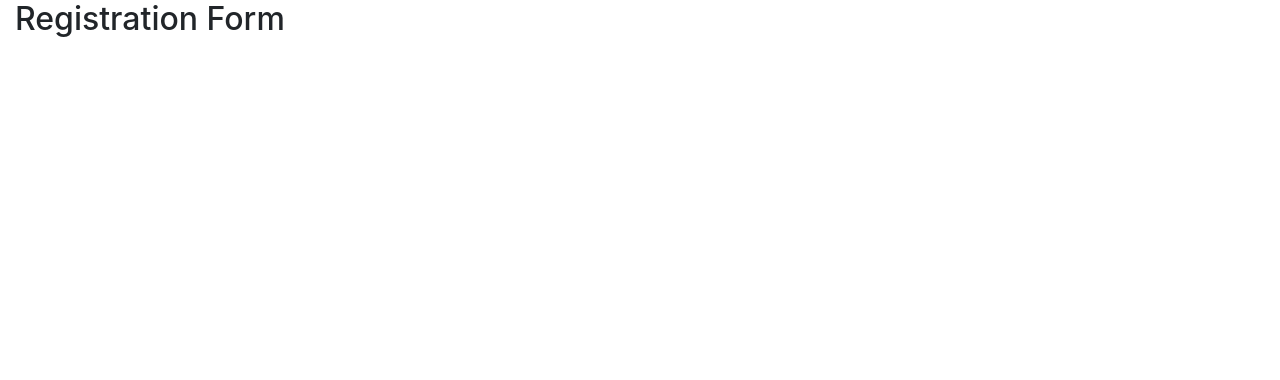
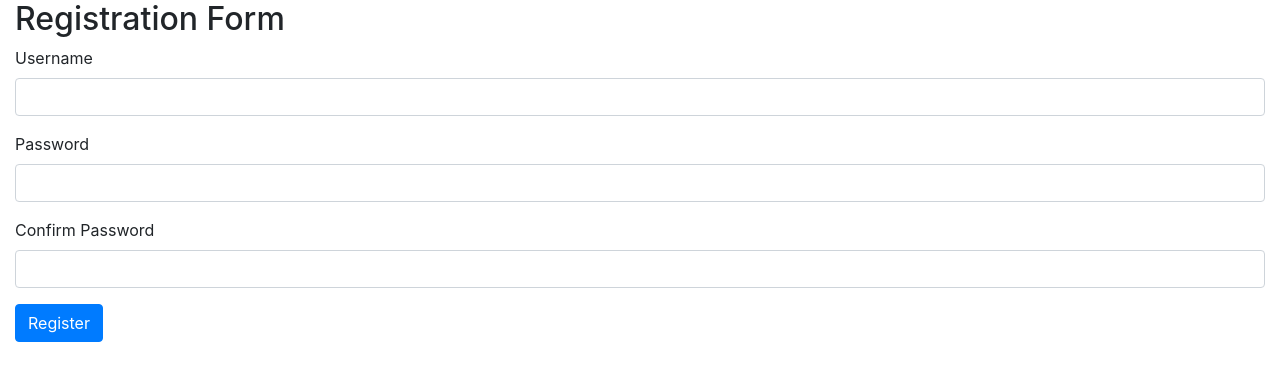
Before and after one commit to frizio/reactive-forms, an Angular app: page / in a window 1280 px wide. Shown: the top 380 px of the page. Built offline with nearby package versions, Linux system fonts and the light colour scheme.

Commit message:
Add form HTML

```diff
--- a/src/app/app.component.html
+++ b/src/app/app.component.html
@@ -1,3 +1,21 @@
 <div class="container-fluid">
   <h2>Registration Form</h2>
+
+  <form>
+    <div class="form-group">
+      <label for="">Username</label>
+      <input type="text" class="form-control">
+    </div>
+    <div class="form-group">
+      <label for="">Password</label>
+      <input type="password" class="form-control">
+    </div>
+    <div class="form-group">
+      <label for="">Confirm Password</label>
+      <input type="password" class="form-control">
+    </div>
+    <button type="submit" class="btn btn-primary">Register</button>
+
+  </form>
+
 </div>
```
